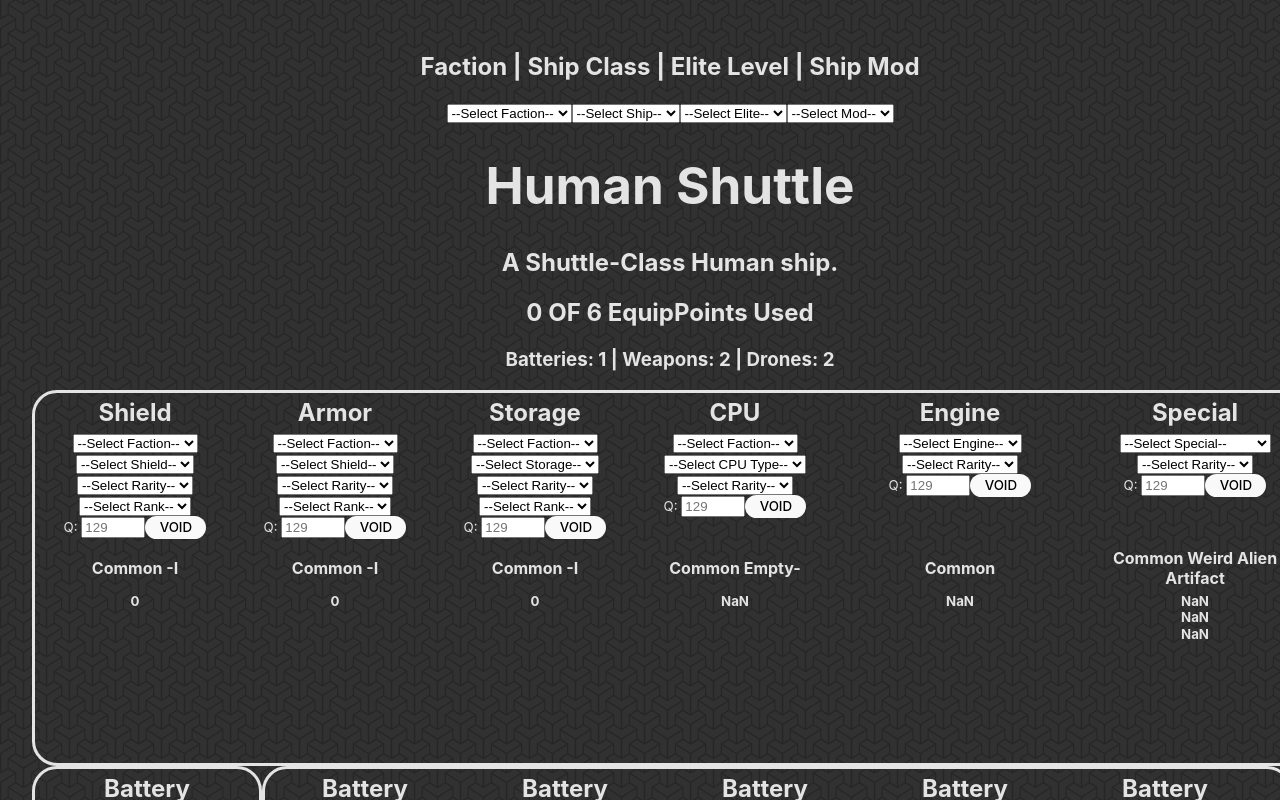
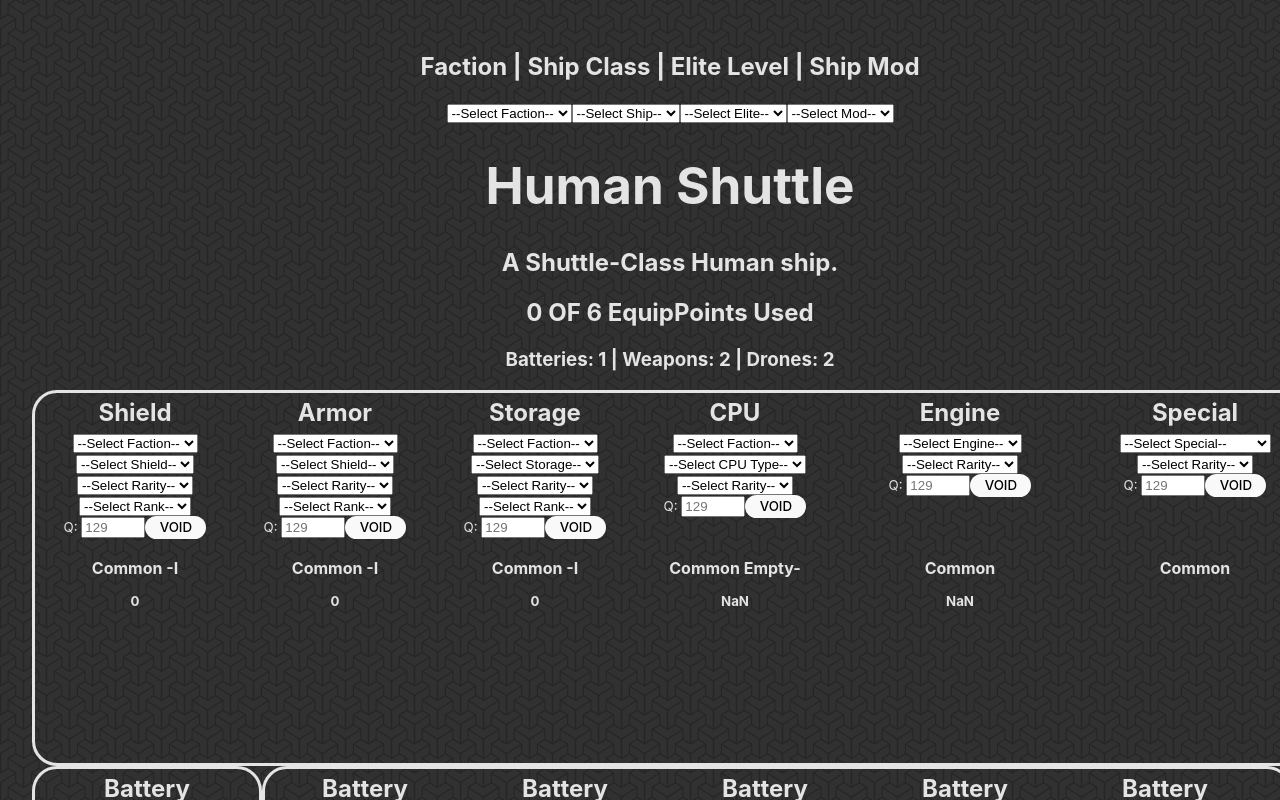
Before and after one commit to TheSancheeze/TIB2ShipOutfitter, a React (Vite) app: page / in a window 1280 px wide. Shown: the top 800 px of the page. Built offline with nearby package versions, Linux system fonts and the light colour scheme.

Commit message:
Updated Background

```diff
--- a/src/Components/SpecialSelector.jsx
+++ b/src/Components/SpecialSelector.jsx
@@ -5,7 +5,7 @@ import SpecialHandler from "../Math/SpecialHandler"
 import { specialStatMultiplier, rarityToInt } from "../Math/StatMultiplier"
 
 function SpecialSelector( props ) {
-    const [special, setSpecial] = useState(Items[5].Items[20])
+    const [special, setSpecial] = useState(Items[5].Items[21])
     const [specialrarity, setSpecialrarity] = useState('Common')
     const [specialperks, setSpecialperks] = useState([''])
     const [specialquality, setSpecialquality] = useState(129)
--- a/src/index.css
+++ b/src/index.css
@@ -5,12 +5,15 @@
 
   color-scheme: light dark;
   color: rgba(255, 255, 255, 0.87);
-  background-color: #242424;
+  /* background-color: #242424; */
 
   font-synthesis: none;
   text-rendering: optimizeLegibility;
   -webkit-font-smoothing: antialiased;
   -moz-osx-font-smoothing: grayscale;
+
+  background: #000000;
+  background-image: url(./assets/escheresque-dark.png);
 }
 
 a {
@@ -28,8 +31,8 @@ body {
   place-items: center;
   min-width: 320px;
   min-height: 100vh;
-  background: #000000;
-  background-image: url(./assets/escheresque-dark.png);
+  /* background: #000000; */
+  /* background-image: url(./assets/escheresque-dark.png); */
 }
 
 h1 {
```
Also changed, not shown: src/Data/Items.json.
